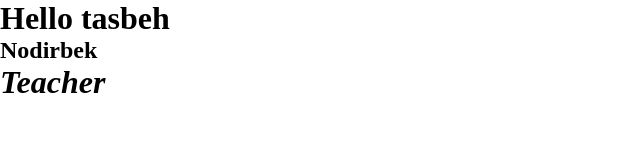
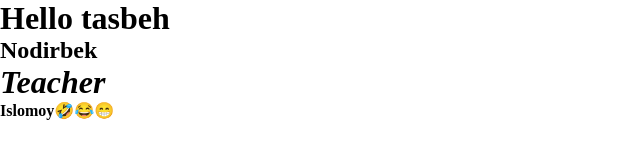
Before and after one commit to AmirovNodirbek/Tasbih, a plain HTML site: page index.html in a window 1280 px wide. Shown: the whole page, without its empty margins (0-640 px from the left). Drawn offline with Linux system fonts and the light colour scheme.

Commit message:
to'g'irlandi

```diff
--- a/index.html
+++ b/index.html
@@ -10,6 +10,7 @@
     <h1>Hello tasbeh</h1>
     <h2>Nodirbek</h2>
     <h1><i>Teacher</i></h1>
+    <h4>Islomoy🤣😂😁</h4>
 </body>
 <!-- js -->
 <script src="./app/app.js"></script>
```
